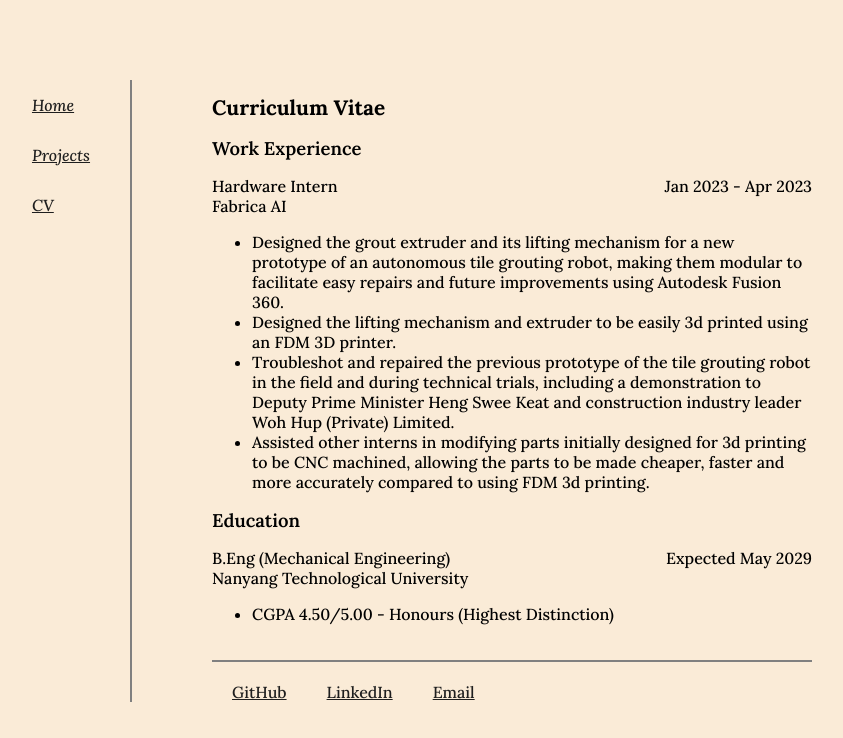
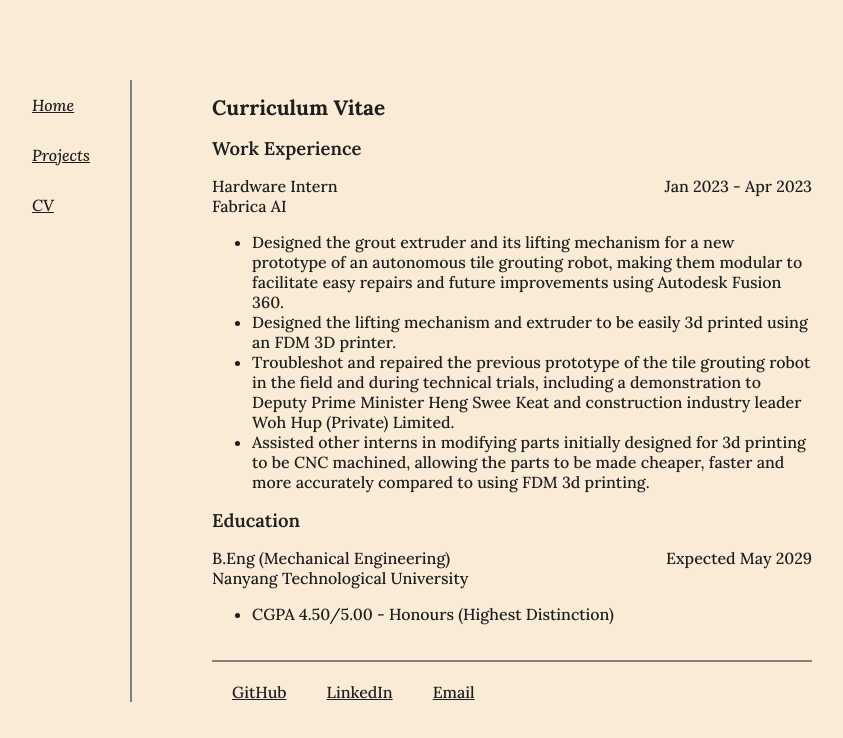
Before and after one commit to moonseongmu/website, a plain HTML site: page cv.html in a window 1280 px wide. Shown: the whole page, without its empty margins (228-1071 px from the left). Drawn offline with Linux system fonts and the light colour scheme.

Commit message:
added custom 404, changed body text to 303030

```diff
--- /dev/null
+++ b/404.css
@@ -0,0 +1,41 @@
+@font-face {
+    font-family: 'Lora';
+    src: url(/fonts/Lora/Lora-Italic-VariableFont_wght.ttf) format('truetype');
+    font-weight: 400 700;
+    font-style: italic;
+}
+
+@font-face {
+    font-family: 'Lora';
+    src: url(/fonts/Lora/Lora-VariableFont_wght.ttf) format('truetype');
+    font-weight: 400 700;
+    font-style: normal;
+}
+
+html {
+    background-color:antiquewhite;
+}
+
+body {
+    display: flex;
+    flex-direction: column;
+    align-items: center;
+    text-align: center;
+    margin: 20px;
+    font-family: 'Lora';
+    font-weight: 500;
+    font-size: 1.15rem;
+    font-style: normal;
+    color: rgb(30, 30, 30);
+}
+
+a {
+    color: rgb(30, 30, 30);
+}
+
+h1 {
+    font-family: 'Lora';
+    font-weight: 700;
+    font-size: 6rem;
+    font-style: normal;
+}
--- a/styles.css
+++ b/styles.css
@@ -28,7 +28,7 @@ body {
     font-weight: 500;
     font-size: 1rem;
     font-style: normal;
-
+    color: rgb(30, 30, 30);
 }
 
 header {
```
Also changed, not shown: 404.html (added, +26 -0 lines).
